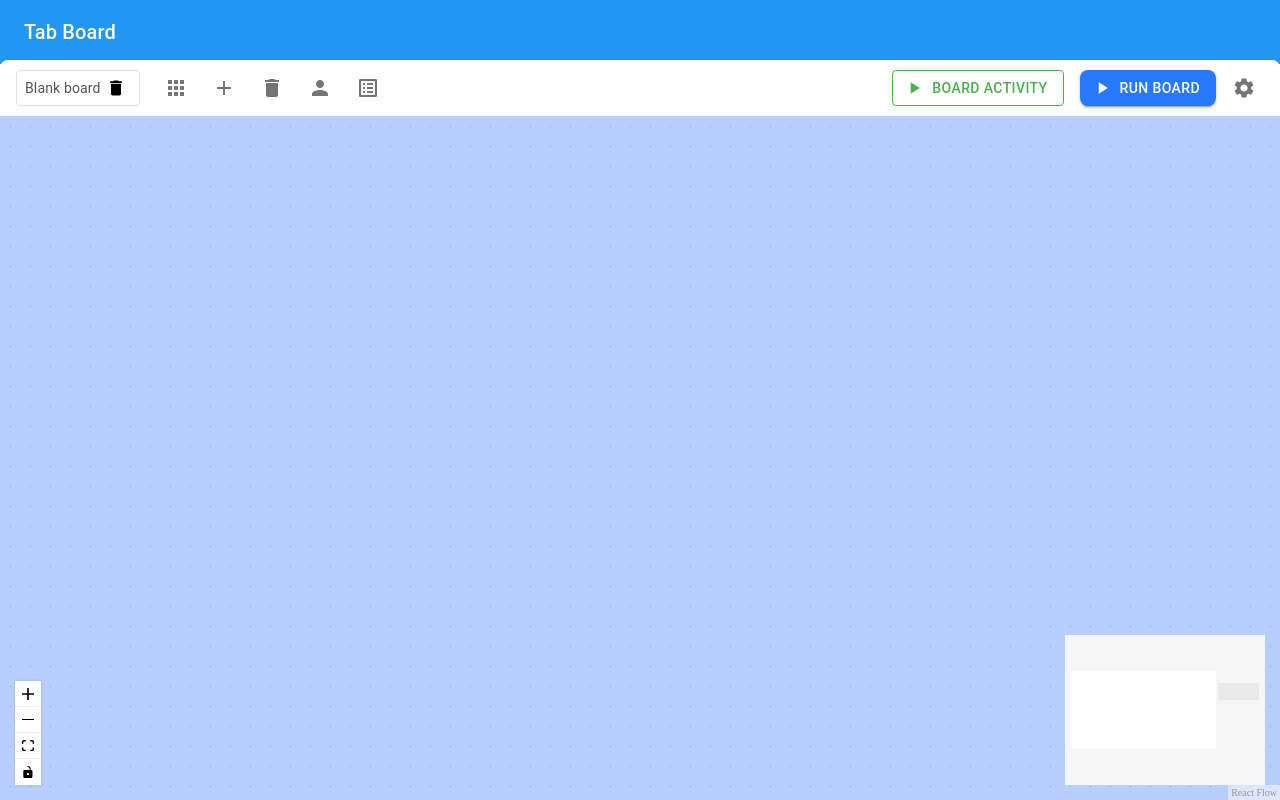
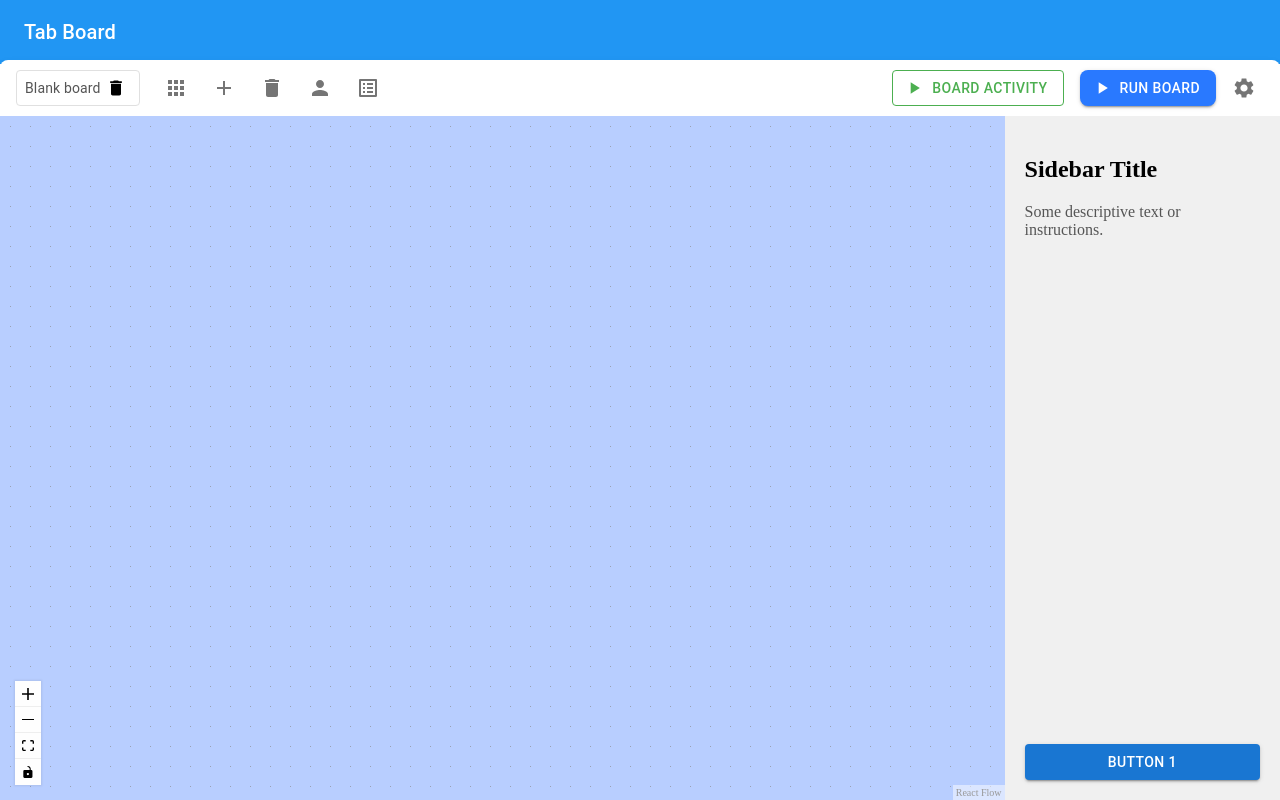
Before and after one commit to niley1nov/tab-board, a React app: page /#/board in a window 1280 px wide. Built offline with nearby package versions, Linux system fonts and the light colour scheme.

Commit message:
side bar

```diff
--- a/src/components/NavBar.jsx
+++ b/src/components/NavBar.jsx
@@ -11,18 +11,16 @@ import PlayArrowIcon from '@mui/icons-material/PlayArrow';
 import AppsIcon from '@mui/icons-material/Apps';
 import DeleteIcon from '@mui/icons-material/Delete';
 import PersonIcon from '@mui/icons-material/Person';
-import EditIcon from '@mui/icons-material/Edit';
 import AddIcon from '@mui/icons-material/Add';
 import ListAltIcon from '@mui/icons-material/ListAlt';
 import { styled } from '@mui/system';
 
-// Custom styled component for the white tab section
 const TabSection = styled(Box)(({ theme }) => ({
 	backgroundColor: '#fff',
-	borderRadius: '8px 8px 0 0', // Rounded corners on top only
-	boxShadow: '0px 4px 8px rgba(0, 0, 0, 0.1)', // Subtle shadow to give raised effect
+	borderRadius: '8px 8px 0 0',
+	boxShadow: '0px 4px 8px rgba(0, 0, 0, 0.1)',
 	padding: '8px 16px',
-	marginTop: '-4px', // Slight overlap with the blue AppBar
+	marginTop: '-4px',
 	display: 'flex',
 	alignItems: 'center',
 }));
@@ -30,7 +28,7 @@ const TabSection = styled(Box)(({ theme }) => ({
 function Navbar({ onAddNode }) {
 
 	return (
-		<Box sx={{ flexGrow: 1 }}>
+		<Box sx={{ flexShrink: 1 }}>
 			{/* Blue Header Section */}
 			<AppBar position="static" color="primary" sx={{ backgroundColor: '#2196f3', boxShadow: 'none' }}>
 				<Toolbar>
--- a/src/containers/Board.jsx
+++ b/src/containers/Board.jsx
@@ -10,7 +10,6 @@ import {
 	Background,
 	useNodesState,
 	useEdgesState,
-	//addEdge,
 	BackgroundVariant
 } from '@xyflow/react';
 import '@xyflow/react/dist/style.css';
@@ -28,7 +27,7 @@ const Board = () => {
 		Edge: Edge,
 	};
 
-	const adjacencyList = useRef({}); // Initialize adjacency list
+	const adjacencyList = useRef({});
 
 	const addNodeToAdjacencyList = (nodeId) => {
 		if (!adjacencyList.current[nodeId]) {
@@ -52,10 +51,9 @@ const Board = () => {
 	};
 
 	const initialNode = createOutputNode(1300, 100);
-	// Lazy initialization of initial nodes
 	const [nodes, setNodes, onNodesChange] = useNodesState(() => {
 		const initialNode = createOutputNode(1300, 100);
-		addNodeToAdjacencyList(initialNode.id); // Add to adjacency list
+		addNodeToAdjacencyList(initialNode.id);
 		return [initialNode];
 	});
 	const [edges, setEdges, onEdgesChange] = useEdgesState([]);
@@ -68,15 +66,11 @@ const Board = () => {
 	const xCustPosRef = useRef(700);
 	const yCustPosRef = useRef(100);
 
-
-
-	// Helper to update adjacency list when an edge is added
 	const updateAdjacencyList = (source, target, action) => {
 		if (action === 'add') {
 			if (!adjacencyList.current[source]) adjacencyList.current[source] = { left: [], right: [] };
 			if (!adjacencyList.current[target]) adjacencyList.current[target] = { left: [], right: [] };
 
-			// Assuming left is source -> target and right is target -> source
 			adjacencyList.current[source].right.push(target);
 			adjacencyList.current[target].left.push(source);
 		} else if (action === 'remove') {
@@ -87,17 +81,16 @@ const Board = () => {
 	};
 
 	const addEdge = (params, eds) => {
-		// Customize edge creation logic here
 		const newEdge = {
 			id: `e${params.source}-${params.target}`,
 			source: params.source,
 			target: params.target,
 			type: 'Edge',
-			style: { stroke: '#ff0000' }, // Custom styling
+			style: { stroke: '#ff0000' },
 			...params,
 		};
 
-		updateAdjacencyList(params.source, params.target, 'add'); // Update adjacency list
+		updateAdjacencyList(params.source, params.target, 'add');
 		return [...eds, newEdge];
 	};
 
@@ -109,13 +102,11 @@ const Board = () => {
 	const handleAddNode = () => {
 		const newNode = createPromptNode(xCustPosRef.current, yCustPosRef.current);
 		setNodes((prevNodes) => [...prevNodes, newNode]);
-		// Update positions for next node
-		yCustPosRef.current += 250;  // Increment x position for the next node
+		yCustPosRef.current += 250;
 	};
 
 	const closeMenu = () => {
 		setAnchorEl(null);
-		//setSelectedNode(null); // Reset the selected node
 	};
 
 	const openEditDialog = () => {
@@ -138,7 +129,6 @@ const Board = () => {
 	};
 
 	const handleDeleteNode = () => {
-		// Remove node from adjacency list and update neighbors
 		const nodeId = selectedNode.id;
 		const neighbors = adjacencyList.current[nodeId];
 
@@ -149,7 +139,7 @@ const Board = () => {
 			neighbors.right.forEach((neighbor) => {
 				adjacencyList.current[neighbor].left = adjacencyList.current[neighbor].left.filter((id) => id !== nodeId);
 			});
-			delete adjacencyList.current[nodeId]; // Remove the node itself
+			delete adjacencyList.current[nodeId];
 		}
 
 		setNodes((nodes) => nodes.filter((node) => node.id !== nodeId));
@@ -160,7 +150,6 @@ const Board = () => {
 		return Math.random().toString(36).substr(2, length);
 	}
 
-	// Helper function to create a node
 	const createNode = (x, y, request) => {
 		const tabId = request.content.tabId.toString();
 		const node = {
@@ -172,7 +161,7 @@ const Board = () => {
 			},
 			type: 'TabNode',
 		};
-		addNodeToAdjacencyList(tabId); // Add node to adjacency list on creation
+		addNodeToAdjacencyList(tabId)
 		return node;
 	};
 
@@ -187,35 +176,30 @@ const Board = () => {
 			},
 			type: 'PromptNode',
 		};
-		addNodeToAdjacencyList(tabId); // Add node to adjacency list on creation
+		addNodeToAdjacencyList(tabId);
 		return node;
 	};
 
-	// Use effect to initialize the canvas and SVG
 	useEffect(() => {
-		// Message handler function
 		const handleTabData = (request) => {
 			if (request.action === 'sendTabData') {
-				// Create a new node at dynamic positions
 				const newNode = createNode(xPosRef.current, yPosRef.current, request.tabData);
 				setNodes((prevNodes) => [...prevNodes, newNode]);
-				// Update positions for next node
-				yPosRef.current += 250;  // Increment x position for the next node
+				yPosRef.current += 250;
 			}
 		};
 
-		// Attach the listener
 		window.chrome.runtime.onMessage.addListener(handleTabData);
 
-		// Cleanup function to remove the listener when the component unmounts or effect re-runs
 		return () => {
 			window.chrome.runtime.onMessage.removeListener(handleTabData);
 		};
-	}, []);  // Dependency array ensures that the effect runs when tabsList changes
+	}, []);
 
 	return (
-		<div style={{ width: '100vw', height: '100vh', overflow: 'hidden', display: 'flex', flexDirection: 'column'  }}>
+		<div style={{ width: '100vw', height: '100vh', overflow: 'hidden', display: 'flex', flexDirection: 'column' }}>
 			<NavBar onAddNode={handleAddNode} />
+			<div style={{ flex: 1, display: 'flex', flexDirection: 'row' }}>
 				<ReactFlow
 					nodes={nodes}
 					edges={edges}
@@ -228,12 +212,27 @@ const Board = () => {
 					style={rfStyle}
 				>
 					<Controls />
-				<MiniMap />
 					<Background variant={BackgroundVariant.Dots} />
 				</ReactFlow>
+				<div style={{
+					width: '300px',
+					padding: '20px',
+					backgroundColor: '#f0f0f0',
+					display: 'flex',
+					flexDirection: 'column',
+					justifyContent: 'space-between',
+				}}>
+					<div>
+						<h2>Sidebar Title</h2>
+						<p>Some descriptive text or instructions.</p>
+					</div>
+
+					<Button variant="contained" onClick={() => console.log("Button 1 clicked")}>Button 1</Button>
+				</div>
+			</div>
 			<Menu anchorEl={anchorEl} open={Boolean(anchorEl)} onClose={closeMenu}>
 				<MenuItem onClick={openEditDialog}>Edit</MenuItem>
-				{selectedNode?.type === 'PromptNode' && ( // Condition for showing "Delete"
+				{selectedNode?.type === 'PromptNode' && (
 					<MenuItem onClick={handleDeleteNode}>Delete</MenuItem>
 				)}
 			</Menu>
@@ -249,6 +248,7 @@ const Board = () => {
 			</Dialog>
 		</div>
 	);
+
 }
 
 export default Board;
```
Lines whose indentation alone changed are shown as unchanged.
